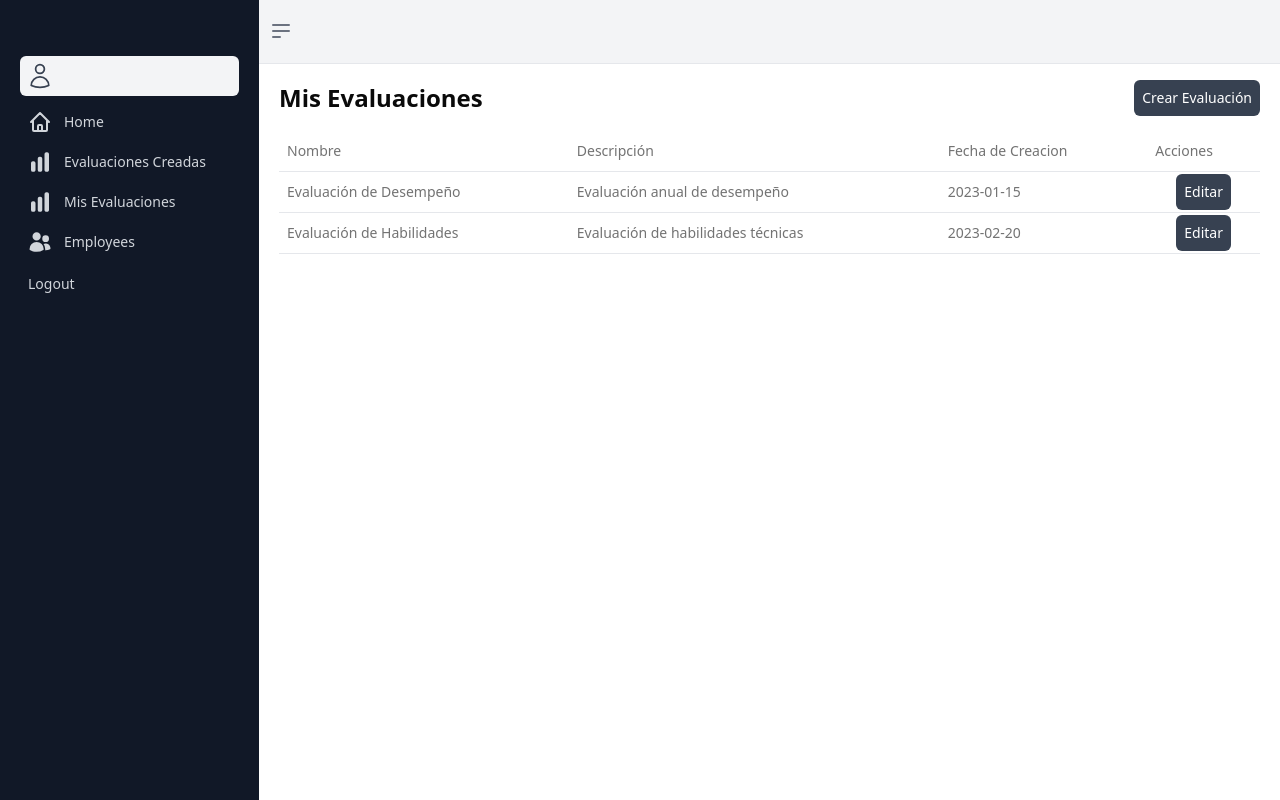
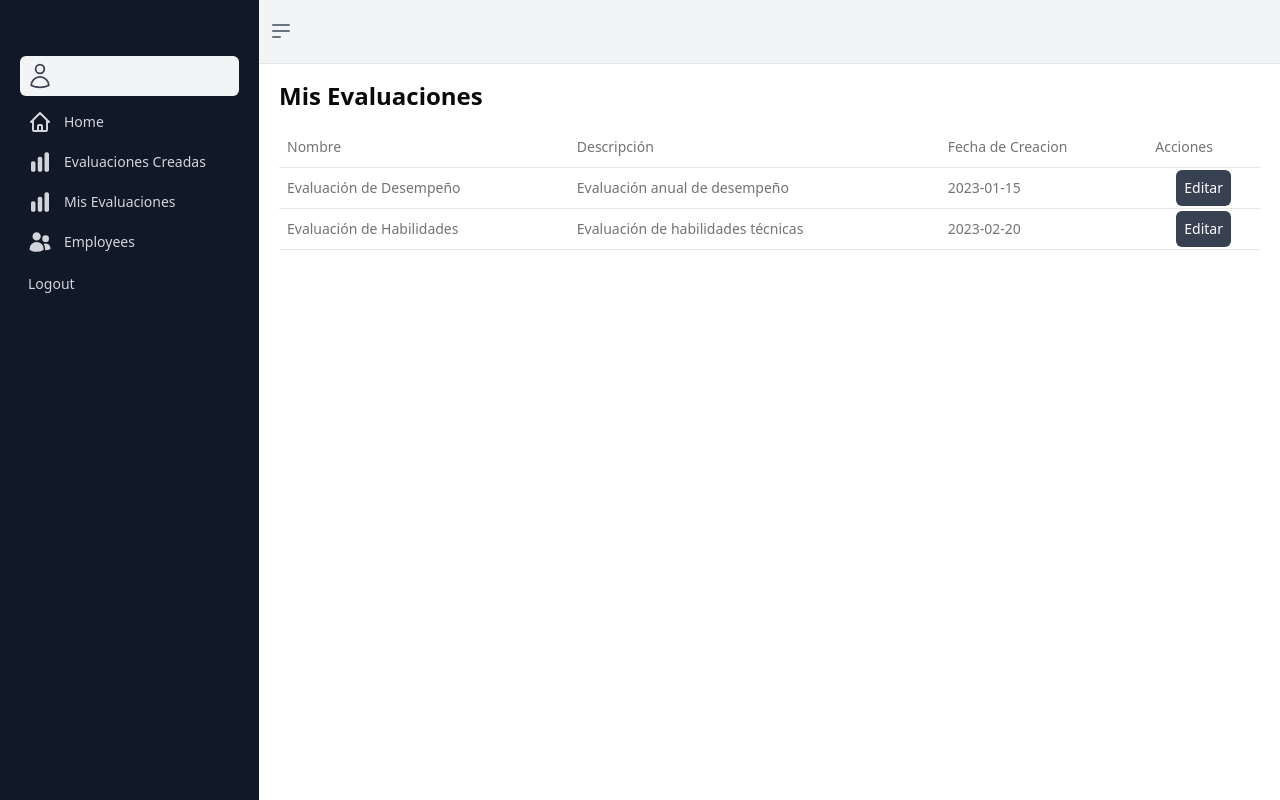
Before and after one commit to cquispe21/spa-rrhh, a React (Vite) app: page /360/myevaluations in a window 1280 px wide. Built offline with nearby package versions, Linux system fonts and the light colour scheme; sample sign-in values are in the browser's storage.

Commit message:
feat: Eliminar botón de crear evaluación en la lista de evaluaciones

```diff
--- a/src/feactures/MisEvaluaciones/Components/MyEvaluationList.tsx
+++ b/src/feactures/MisEvaluaciones/Components/MyEvaluationList.tsx
@@ -24,13 +24,7 @@ export default function MyEvaluationList() {
       <div className="flex items-center justify-between">
         <h1 className="text-2xl font-bold">Mis Evaluaciones</h1>
 
-        <Button
-          text="Crear Evaluación"
-          style="bg-[#374151] hover:bg-[#313a48]"
-          onClick={() => {
-            navigate("/360/evaluations/create");
-          }}
-        />
+
       </div>
       <Table>
         <TableHeader>
```
